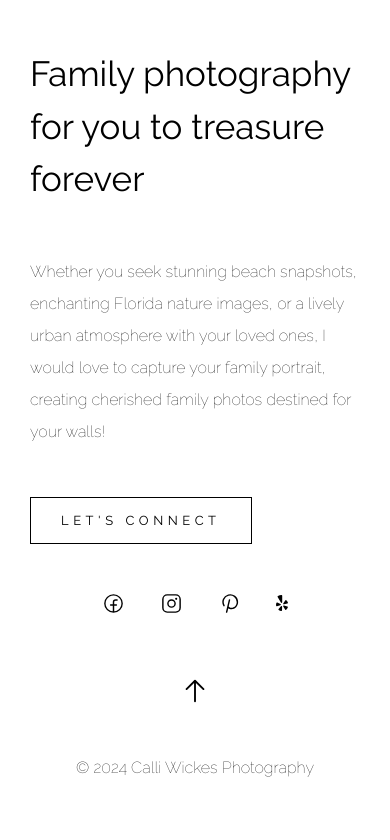
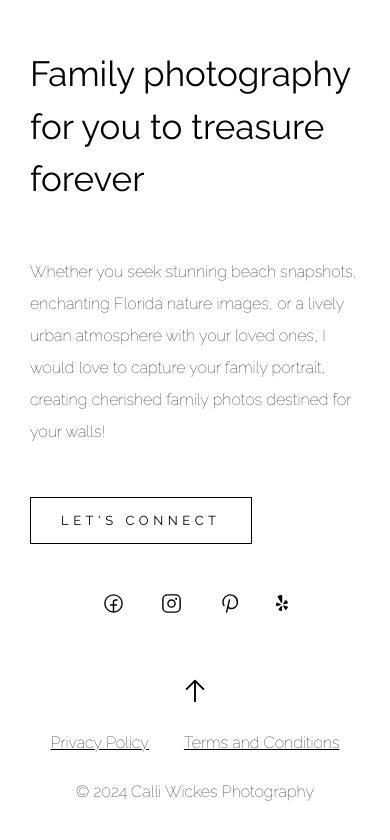
Before and after one commit to joewickes/calliwickesphotography, a Next.js app: page / in a window 390 px wide. Shown: the part 5670-6510 px from the top of the page. Built offline with nearby package versions, Linux system fonts and the light colour scheme.

Commit message:
Add links to footer

```diff
--- a/src/components/Footer/Footer.tsx
+++ b/src/components/Footer/Footer.tsx
@@ -17,8 +17,8 @@ const Footer = () => {
   }, []);
 
   return (
-    <footer className="flex flex-col justify-center items-center mt-[60px]">
-      <div className="flex flex-col justify-center items-center">
+    <footer className="flex flex-col justify-center items-center mt-[60px] w-full">
+      <div className="flex flex-col justify-center items-center w-full">
         <div className="flex mb-[60px]">
           <Link href="https://www.facebook.com/CalliWickesPhotography/" legacyBehavior passHref>
             <a aria-label="Facebook">
@@ -41,10 +41,23 @@ const Footer = () => {
             </a>
           </Link>
         </div>
-        <Link href={path} legacyBehavior passHref>
-          <ArrowUp size={30} className="cursor-pointer" />
-        </Link>
-        <p className="font-thin my-[50px]">{`© 2024 Calli Wickes Photography`}</p>
+        <div>
+          <Link href={path} legacyBehavior passHref>
+            <ArrowUp size={30} className="cursor-pointer" />
+          </Link>
+        </div>
+        <div className="flex flex-col-reverse md:flex-row items-center justify-center w-full">
+          <div className="md:flex-1 w-full"></div>
+          <p className="md:flex-1 w-full font-thin mt-[25px] mb-[50px] md:my-[50px] text-center">{`© 2024 Calli Wickes Photography`}</p>
+          <div className="md:flex-1 w-full flex mt-[25px] md:my-[50px] items-center text-center justify-center">
+            <Link passHref legacyBehavior href="/privacypolicy">
+              <a className="underline font-thin mr-[35px]">{`Privacy Policy`}</a>
+            </Link>
+            <Link passHref legacyBehavior href="/termsandconditions">
+              <a className="underline font-thin ">{`Terms and Conditions`}</a>
+            </Link>
+          </div>
+        </div>
       </div>
     </footer>
   );
```
